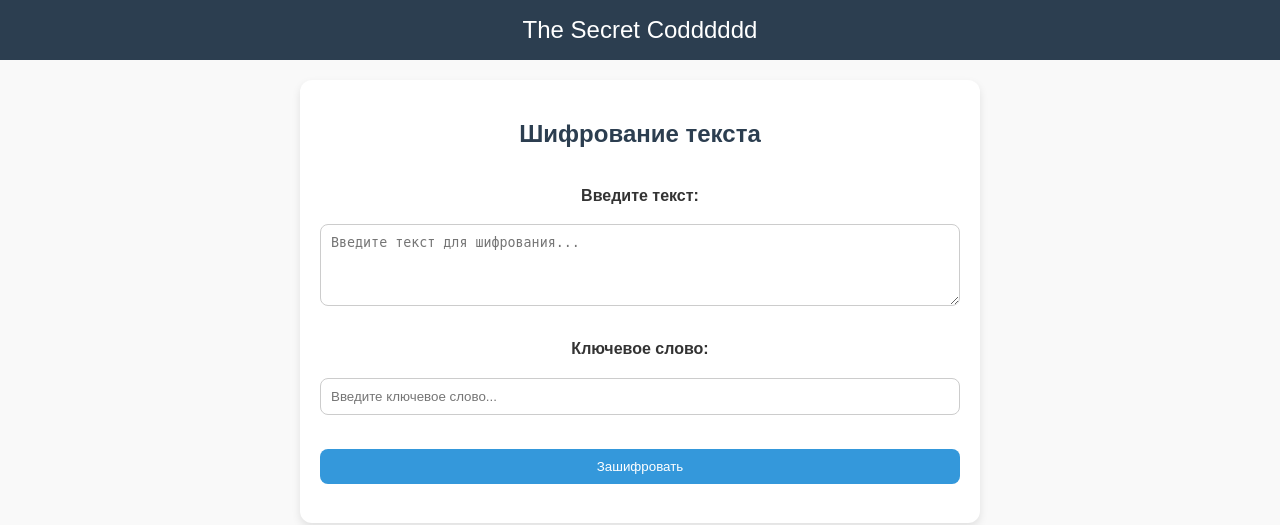
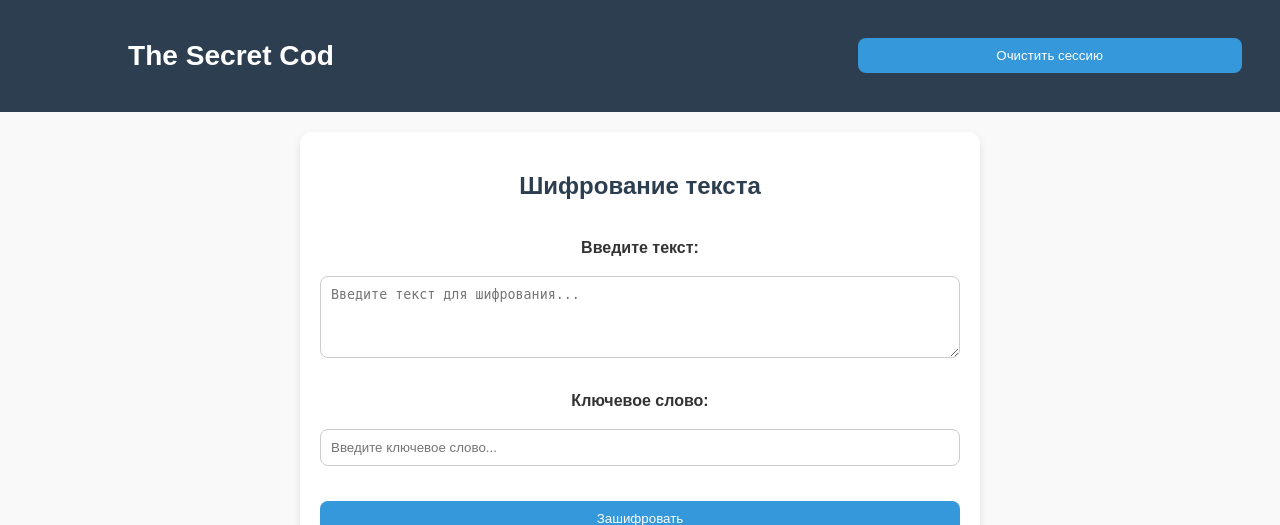
Before and after one commit to Anna-St-2/The-Secret-Cod, a PHP site: page / in a window 1280 px wide. Shown: the top 525 px of the page. Run offline with PHP 8.4, Linux system fonts and the light colour scheme.

Commit message:
Очищение сессии
+ добавила кнопку и скрипт для очищения сессии

```diff
--- a/css/style.css
+++ b/css/style.css
@@ -13,9 +13,18 @@ body {
 header {
     background: #2c3e50;
     color: white;
-    padding: 1rem 0;
+    /* padding: 5%; */
     font-size: 1.5rem;
     width: 100%;
+    display: flex;
+    flex-direction: row;
+    justify-content: space-between;
+    align-items: center;
+}
+
+header h3{
+    color: white;
+    margin-left: 10%;
 }
 .container{
     max-width: 800px;
@@ -58,6 +67,10 @@ button:hover {
     background: #2980b9;
 }
 
+.btnClean{
+    width: 30%;
+    margin: 3%;
+}
 
 
 
--- a/index.php
+++ b/index.php
@@ -22,6 +22,10 @@ echo '<style>
 
 // Очищаем сессию после получения данных
 // unset($_SESSION['text'], $_SESSION['keyword'], $_SESSION['alphabet'], $_SESSION['modifiedAlphabet'], $_SESSION['cipherTable'], $_SESSION['encryptedText'], $_SESSION['tableAnalysis']);
+// Очистка сессии, если это необходимо
+if (isset($_GET['clear_session'])) {
+    unset($_SESSION['text'], $_SESSION['keyword'], $_SESSION['alphabet'], $_SESSION['modifiedAlphabet'], $_SESSION['cipherTable'], $_SESSION['frequencyText'], $_SESSION['encryptedText'], $_SESSION['tableAnalysis']);
+}
 ?>
 
 
@@ -34,7 +38,10 @@ echo '<style>
     <link rel="stylesheet" href="css/style.css">
 </head>
 <body>
-    <header>The Secret Codddddd</header>
+    <header>
+        <h3>The Secret Cod</h3>
+        <button class ="btnClean" href="?clear_session=1">Очистить сессию</button>
+    </header>
 
     <div class="container instructions">
             <h2>Что делает приложение?</h2>
```
